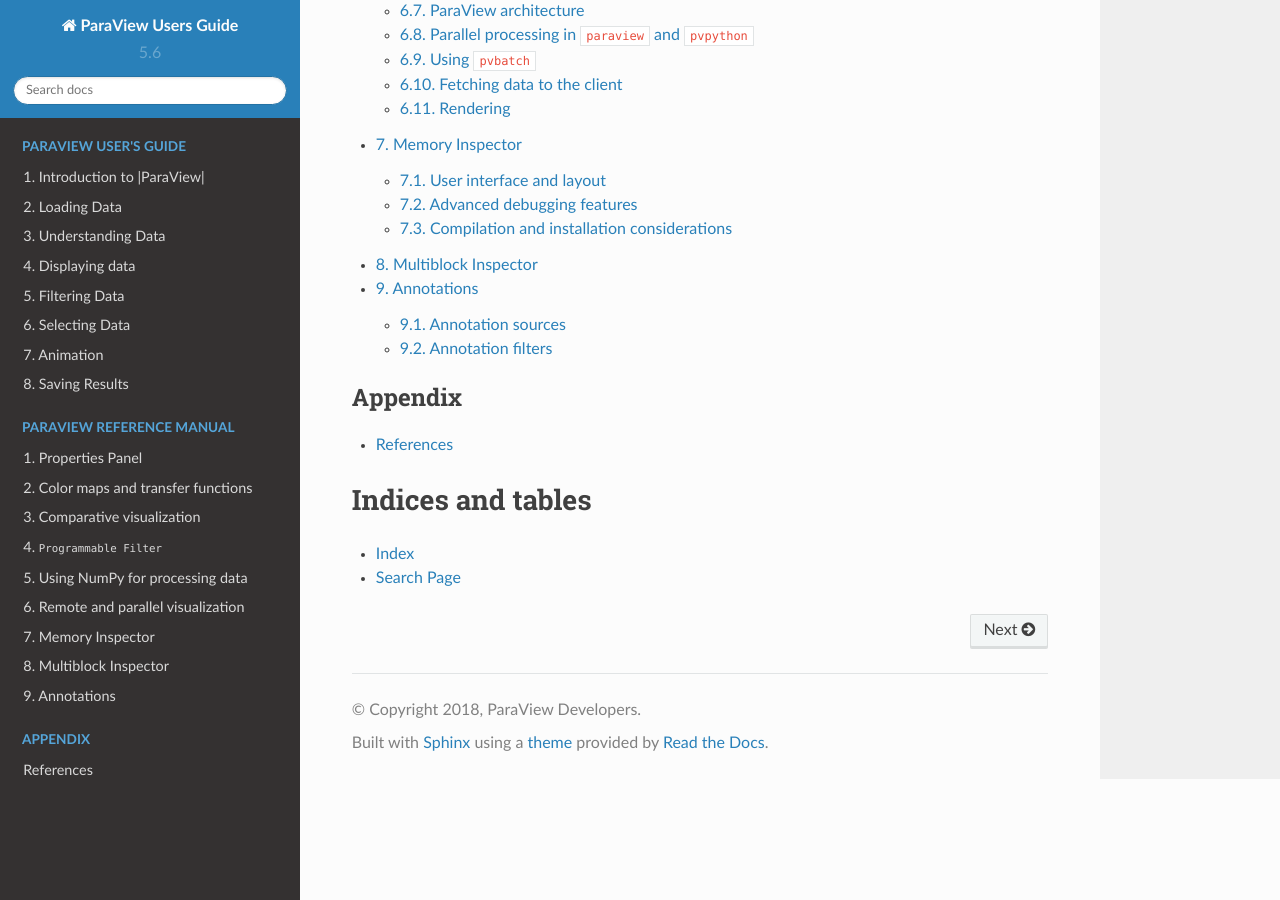
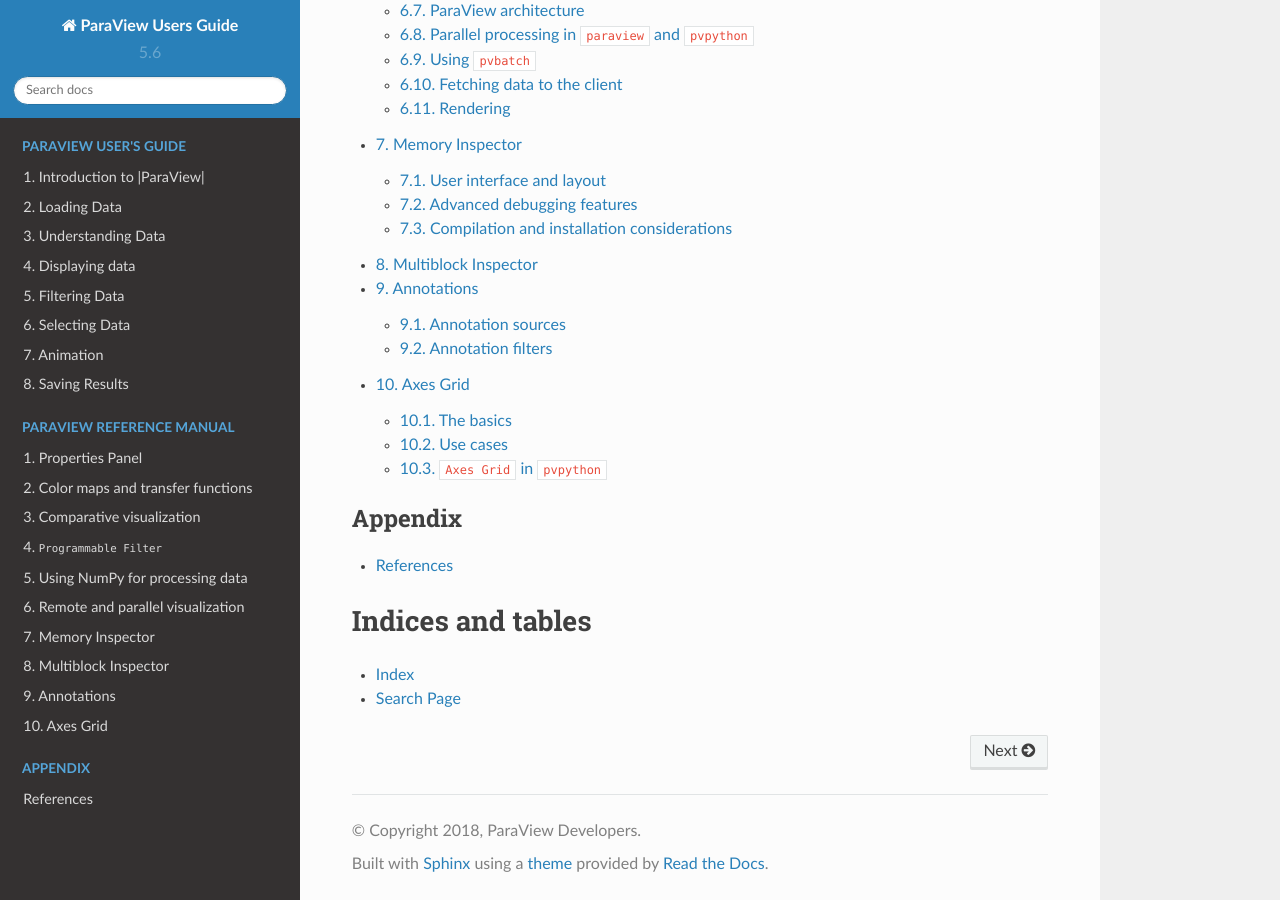
Before and after one commit to ChristosT/dummy-guide, a Sphinx documentation site: the page built from doc/source/index.rst, in a window 1280 px wide and 900 px high, scrolled down 2814 px. Built offline with Sphinx 7.4.7 and the Read the Docs theme 2.0.0, drawn with Linux system fonts in a browser that asks for light colours; some of the changed lines change nothing that is shown.

Commit message:
add Axes Grid

```diff
--- /dev/null
+++ b/doc/source/ReferenceManual/axesGrid.rst
@@ -0,0 +1,207 @@
+.. include:: ../macros.hrst
+.. include:: ../abbreviations.hrst
+
+.. _chapter:AxesGrid:
+
+Axes Grid
+#########
+
+Oftentimes, you want to render a reference grid in the backgroud for a
+visualization -- think axes in a chart view, except this time we are talking of the 3D
+``Render View`` :index:`\ <Render View>`\ . Such a grid is useful to get an understanding for the data bounds and
+placement in 3D space. In such cases, you use the  ``Axes Grid`` :index:`\ <Axes Grid>`\ .  ``Axes Grid`` :index:`\ <Axes Grid>`\  renders a 3D
+grid with labels around the rendered scene. In this chapter, we will take a
+closer look at using and customizing the  ``Axes Grid`` :index:`\ <Axes Grid>`\ .
+
+The basics
+==========
+
+To turn on the  ``Axes Grid`` :index:`\ <Axes Grid>`\  for a  ``Render View`` :index:`\ <Render View>`\ , you use the
+``Properties`` :index:`\ <Properties>`\  panel. Under the  ``View`` :index:`\ <View>`\  section, you check the
+``Axes Grid`` :index:`\ <Axes Grid>`\  checkbox to turn the  ``Axes Grid`` :index:`\ <Axes Grid>`\  on for the active view.
+
+.. figure:: ../images/EditAxesGrid.png
+    :width: 60%
+    :align: center
+
+Clicking on the  ``Edit`` :index:`\ <Edit>`\  button will pop up the  ``Axes Grid`` :index:`\ <Axes Grid>`\
+properties dialog (  :numref:`fig:EditAxesGridDialog`)
+that allows you to customize the  ``Axes Grid`` :index:`\ <Axes Grid>`\ . As with the  ``Properties`` :index:`\ <Properties>`\
+panel, this is a searchable dialog, hence you can use the  ``Search`` :index:`\ <Search>`\  box at the
+top of the dialog to search of properties of interest. At the same time, the
+|pqAdvanced26| button can be used to toggle between default and
+advanced modes for the panel.
+
+.. |pqAdvanced26| image:: ../images/pqAdvanced26.png
+                  :width: 0.5cm
+
+Using this dialog, you can change common properties like the titles
+( ``X Title`` :index:`\ <X Title>`\ ,  ``Y Title`` :index:`\ <Y Title>`\ , and  ``Z Title`` :index:`\ <Z Title>`\ ),
+title and label fonts using  ``Title Font Properties`` :index:`\ <Title Font Properties>`\
+and  ``Label Font Properties`` :index:`\ <Label Font Properties>`\  for each of the axes directions,
+as well as the  ``Grid Color`` :index:`\ <Grid Color>`\ . Besides labelling the axes, you can render a
+grid by checking  ``Show Grid`` :index:`\ <Show Grid>`\ . Once you have the  ``Axes Grid`` :index:`\ <Axes Grid>`\  setup to your
+liking, you can use the |SaveAsDefaultButton| to save your
+selections so that they are automatically loaded next time you launch ParaView.
+You can always use the |ReloadButton| to revert back to ParaView
+defaults.
+
+.. |SaveAsDefaultButton| image:: ../images/SaveAsDefaultButton.png
+                         :width: 0.5cm
+
+.. |ReloadButton| image:: ../images/ReloadButton.png
+                  :width: 0.5cm
+
+.. figure:: ../images/EditAxesGridDialog.png
+    :name: fig:EditAxesGridDialog
+    :width: 80%
+    :align: center
+
+    ``Edit Axes Grid`` :index:`\ <Edit Axes Grid>`\  dialog is used to customize the  ``Axes Grid`` :index:`\ <Axes Grid>`\ .
+
+Use cases
+=========
+
+To get a better look at the available customizations, let's look at various
+visualizations possible and then see how you can set those up using the
+properties on the  ``Edit Axes Grid`` :index:`\ <Edit Axes Grid>`\  dialog. In these examples, we use the
+``disk_out_ref.ex2`` example dataset packaged with ParaView.
+
+
+|AxesGridBasic| |AxesGridShowGrid|
+
+.. |AxesGridBasic| image:: ../images/AxesGridBasic.png
+                   :width: 45%
+
+.. |AxesGridShowGrid| image:: ../images/AxesGridShowGrid.png
+                      :width: 45%
+
+In the images above, on the left is the default  ``Axes Grid`` :index:`\ <Axes Grid>`\ .
+Simply turning on the visibility of the  ``Axes Grid`` :index:`\ <Axes Grid>`\
+will generate such a visualization. The axes places always stay behind the
+rendered geometry even as you interact with the scene. As you zoom in and out,
+the labels and ticks will be updated based on visual cues.
+
+To show a grid along the axes planes, aligned with the ticks and labels, turn
+on the  ``Show Grid`` :index:`\ <Show Grid>`\  checkbox, resulting in a visualization on the right.
+
+By default, the gridded faces are always the farthest faces i.e. they stay behind
+the rendered geometry and keep on updating as you rotate the scene. To fix which
+faces of the bounding-box are to be rendered, use the  ``Faces To Render`` :index:`\ <Faces To Render>`\
+button (it's an advanced property, so you may have to search for it using the
+``Seach`` :index:`\ <Seach>`\  box in the  ``Edit Axes Grid`` :index:`\ <Edit Axes Grid>`\  dialog). Suppose, we want to label
+just one face, the lower XY face. In that case, uncheck all the other faces
+except  ``Min-XY`` :index:`\ <Min-XY>`\  in menu popped up on clicking on the  ``Faces to Render`` :index:`\ <Faces to Render>`\
+button. This will indeed just show the min-XY face, however as you rotate the
+scene, the face will get hidden as soon as the face gets closer to the camera
+than the dataset. This is because, by default,  ``Cull Frontfaces`` :index:`\ <Cull Frontfaces>`\  is enabled.
+Uncheck  ``Cull Frontfaces`` :index:`\ <Cull Frontfaces>`\  and ParaView will stop removing the face as it
+comes ahead of the geometry, enabling a visualization as follows.
+
+.. figure:: ../images/AxesGridNoCulling.png
+    :width: 80%
+    :align: center
+
+Besides controlling which faces to render, you can also control where the labels
+are placed. Let's say we want ParaView to decide how to place labels along the Y
+axis, however for the X axis, we want to explicitly label the values :math:`2.5`,
+:math:`0.5`, :math:`-0.5`, and :math:`-4.5`. To that, assuming we are the advanced mode for the
+``Edit Axes Grid`` :index:`\ <Edit Axes Grid>`\  panel,
+check  ``X Axis Use Custom Labels`` :index:`\ <X Axis Use Custom Labels>`\ .
+That will show a table widget that allows you to add values as shown below.
+
+.. figure:: ../images/AxesGridCustomLabelsWidget.png
+    :width: 80%
+    :align: center
+
+Using the |pqPlus16| button, add the custom values.
+While at it, let's also change the  ``X Axis Label Font Properties`` :index:`\ <X Axis Label Font Properties>`\
+and  ``X Axis Title Font Properties`` :index:`\ <X Axis Title Font Properties>`\  to change the color
+to red and similar for the Y axis, let's change the color to green. Increase the
+title font sizes to 18, to make them stand out and you will get a visualization
+as follows (below, left).
+
+.. |pqPlus16| image:: ../images/pqPlus16.png
+              :width: 0.5cm
+
+|AxesGridCustomLabels| |AxesGridCustomAxesToLabel|
+
+.. |AxesGridCustomLabels| image:: ../images/AxesGridCustomLabels.png
+                          :width: 45%
+
+.. |AxesGridCustomAxesToLabel| image:: ../images/AxesGridCustomAxesToLabel.png
+                               :width: 45%
+
+Here we see that both sides of the axis plane are
+labeled. Suppose you only want to label one of the sides, in that case use the
+``Axes To Label`` :index:`\ <Axes To Label>`\  property to uncheck all but
+``Min-X`` :index:`\ <Min-X>`\  and  ``Min-Y`` :index:`\ <Min-Y>`\ . This
+will result in the visualization shown above, right.
+
+``Axes Grid`` in ``pvpython``
+=============================
+
+In |pvpython|,  ``Axes Grid`` :index:`\ <Axes Grid>`\  is accessible as the  ``AxesGrid`` :index:`\ <AxesGrid>`\  property on the
+render view.
+
+.. code-block:: python
+
+  >>> renderView = GetActiveView()
+
+  # AxesGrid property provides access to the AxesGrid object.
+  >>> axesGrid = renderView.AxesGrid
+
+  # To toggle visibility of the axes grid,
+  >>> axesGrid.Visibility = 1
+
+All properties on the  ``Axes Grid`` :index:`\ <Axes Grid>`\  that you set using the  ``Edit Axes Grid`` :index:`\ <Edit Axes Grid>`\
+dialog are available on this  ``axesGrid`` :index:`\ <axesGrid>`\  object and can be changed as follows:
+
+.. code-block:: python
+
+  >>> axesGrid.XTitle = 'X Title'
+  >>> axesGrid.XTitleColor = [0.6, 0.6, 0.0]
+  >>> axesGrid.XAxisLabels = [-0.5, 0.5, 2.5, 3.5]
+
+Note you can indeed use the tracing capabilities described in
+:numref:`sec:PythonTracing` to determine what Python API to use to change a
+specific property on the  ``Edit Axes Grid`` :index:`\ <Edit Axes Grid>`\  dialog or use  ``help`` :index:`\ <help>`\ .
+
+.. code-block:: python
+
+  >>> help(axesGrid)
+  Help on GridAxes3DActor in module paraview.servermanager object:
+
+  class GridAxes3DActor(Proxy)
+   |  GridAxes3DActor can be used to render a grid in a render view.
+   |
+   |  Method resolution order:
+   |      GridAxes3DActor
+   |      Proxy
+   |      __builtin__.object
+   |
+   |  Methods defined here:
+   |
+   |  Initialize = aInitialize(self, connection=None, update=True)
+   |
+   |  ----------------------------------------------------------------------
+   |  Data descriptors defined here:
+   |
+   |  AxesToLabel
+   |      Set the mask to select the axes to label. The axes labelled will be a subset of the
+   |      axes selected depending on which faces are also being rendered.
+   |
+   |  CullBackface
+   |      Set to true to hide faces of the grid facing away from the camera i.e. hide all
+   |      back faces.
+   |
+   |  CullFrontface
+   |      Set to true to hide faces of the grid facing towards from the camera i.e. hide all
+   |      front faces.
+   |
+   |  DataPosition
+   |      If data is being translated, you can show the original data bounds for the axes
+   |      instead of the translated bounds by setting the DataPosition to match the
+   |      translation applied to the dataset.
+   |
+   ...
--- a/doc/source/ReferenceManual/index.rst
+++ b/doc/source/ReferenceManual/index.rst
@@ -11,11 +11,9 @@
    memoryInspector
    multiblockInspector
    annotations
+   axesGrid
 
 ..
-      \chapter{Axes Grid}
-      \label{chapter:AxesGrid}
-      \input{AxesGrid.tex}
       \chapter{Customizing ParaView}
       \label{chapter:CustomizingParaView}
       \input{CustomizingParaView.tex}
```
Also changed, not shown: doc/source/images/AxesGridBasic.png (added), doc/source/images/AxesGridCustomAxesToLabel.png (added), doc/source/images/AxesGridCustomLabels.png (added), doc/source/images/AxesGridCustomLabelsWidget.png (added), doc/source/images/AxesGridNoCulling.png (added), doc/source/images/AxesGridShowGrid.png (added), doc/source/images/EditAxesGrid.png (added), doc/source/images/EditAxesGridDialog.png (added).
